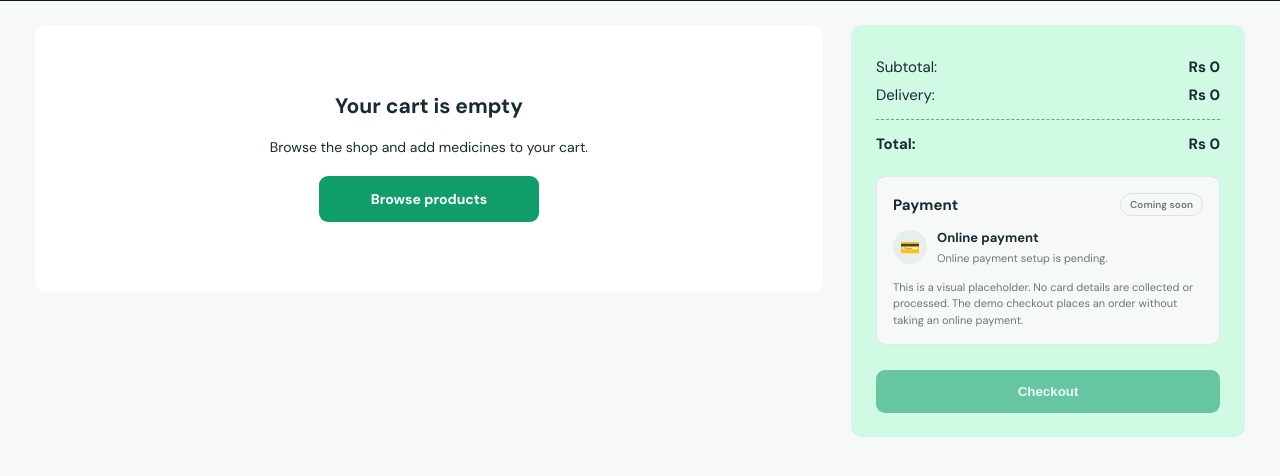
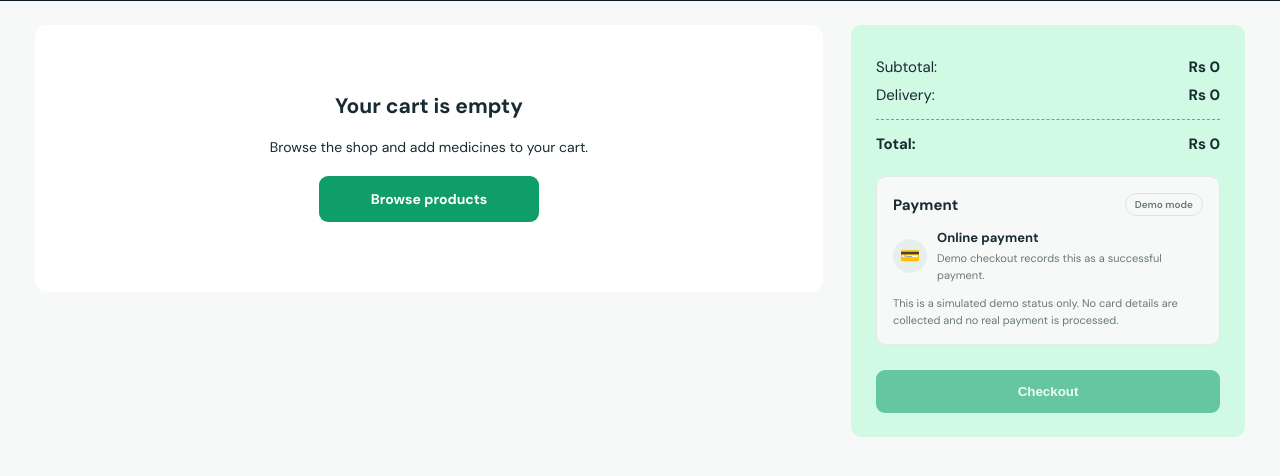
Before and after one commit to shahilgobin-ctrl/Valora_Pharma, a Django app: page /cart/ in a window 1280 px wide. Shown: the part 220-696 px from the top of the page. Run offline with Django 5.2, Linux system fonts and the light colour scheme; the visitor is signed in with stand-in values (Sample User, id 1); data that the repository does not hold is empty.

Commit message:
Record successful demo payments at checkout
Co-authored-by: Copilot <223556219+Copilot@users.noreply.github.com>

```diff
--- a/backend/shop/views.py
+++ b/backend/shop/views.py
@@ -7,6 +7,7 @@ from django.core.paginator import Paginator
 from django.db.models import Q
 from django.http import JsonResponse
 from django.shortcuts import get_object_or_404, redirect, render
+from django.utils import timezone
 from django.views.decorators.csrf import ensure_csrf_cookie
 from django.views.decorators.http import require_GET, require_POST
 
@@ -183,7 +184,13 @@ def api_checkout(request):
             user=request.user, total=subtotal + DELIVERY_FEE,
             prescription_file=prescription if requires_prescription else None,
         )
-        Payment.objects.create(order=order, amount_total=order.total)
+        Payment.objects.create(
+            order=order,
+            status=Payment.Status.SUCCEEDED,
+            amount_total=order.total,
+            amount_paid=order.total,
+            paid_at=timezone.now(),
+        )
         for item in items:
             OrderItem.objects.create(order=order, product=item.product, quantity=item.quantity, unit_price=item.product.price)
             item.product.stock_quantity -= item.quantity
--- a/frontend/templates/shop/cart.html
+++ b/frontend/templates/shop/cart.html
@@ -68,16 +68,16 @@
         <section class="payment-section" aria-labelledby="payment-heading">
           <div class="payment-section-heading">
             <h2 id="payment-heading">Payment</h2>
-            <span class="payment-status">Coming soon</span>
+            <span class="payment-status">Demo mode</span>
           </div>
           <div class="payment-method">
             <span class="payment-method-icon" aria-hidden="true">&#128179;</span>
             <div>
               <strong>Online payment</strong>
-              <p>Online payment setup is pending.</p>
+              <p>Demo checkout records this as a successful payment.</p>
             </div>
           </div>
-          <p class="payment-note">This is a visual placeholder. No card details are collected or processed. The demo checkout places an order without taking an online payment.</p>
+          <p class="payment-note">This is a simulated demo status only. No card details are collected and no real payment is processed.</p>
         </section>
 
         {% if requires_prescription %}
```
Also changed, not shown: backend/shop/tests.py (added, +28 -0 lines).
